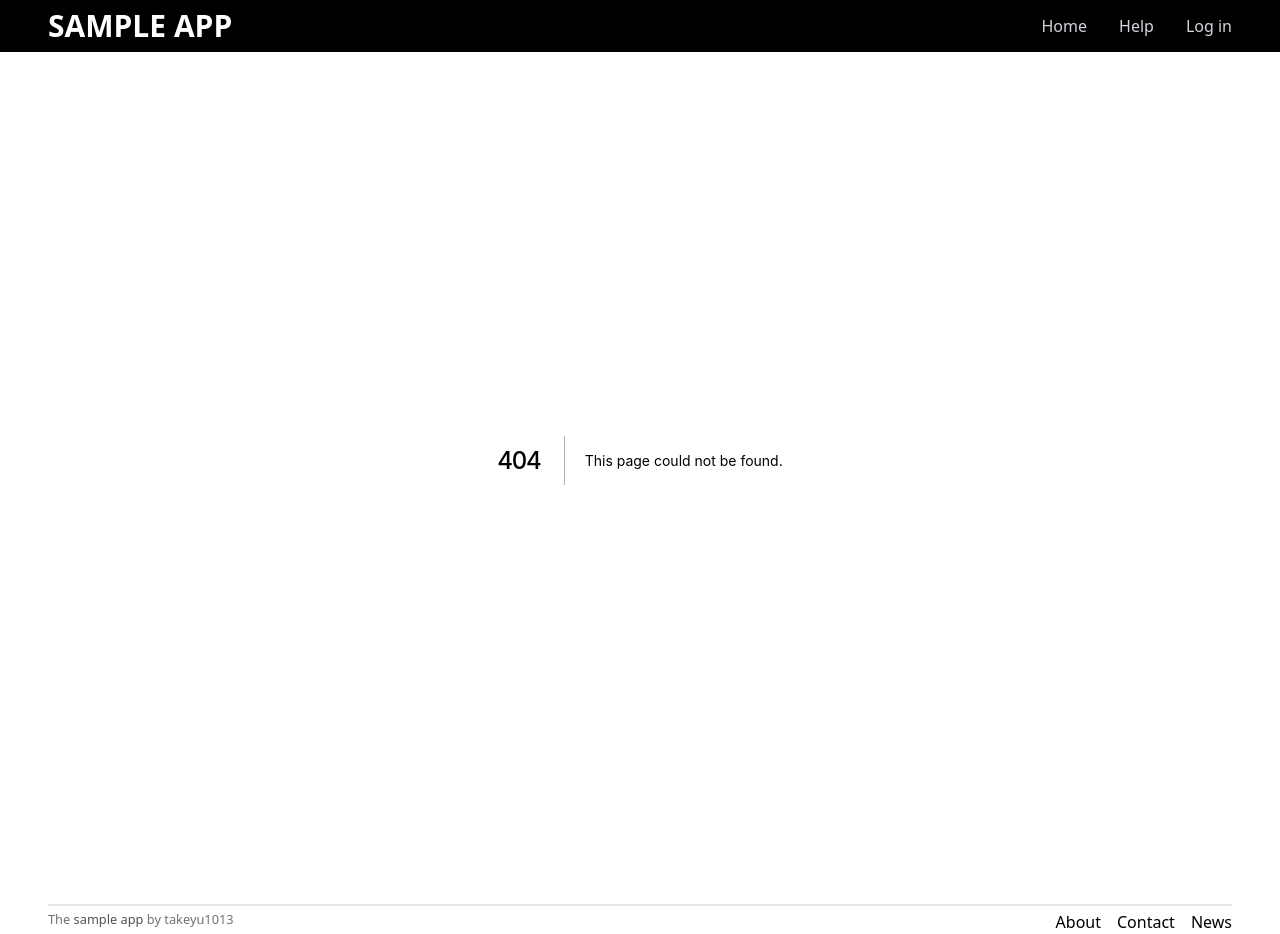
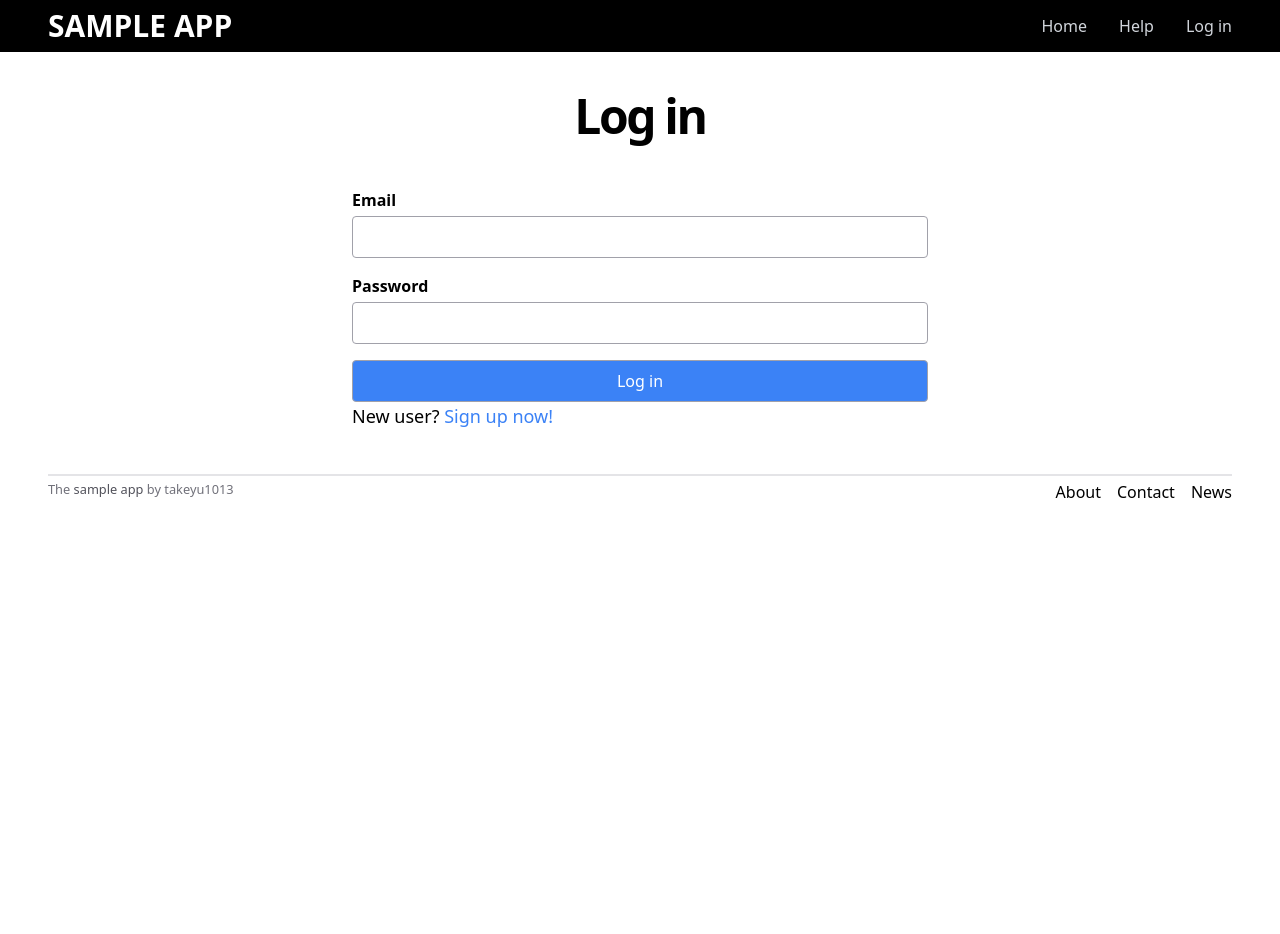
Before and after one commit to takeyu1013/sample_app, a Next.js app: page /login in a window 1280 px wide. Before the commit this address had no page. After the commit the page ends 800 px from the top, so only its background shows below. Built offline with nearby package versions, Linux system fonts and the light colour scheme.

Commit message:
✨ Add a login page

```diff
--- /dev/null
+++ b/src/pages/login.tsx
@@ -0,0 +1,82 @@
+import type { NextPage } from "next";
+import Link from "next/link";
+import { useCallback } from "react";
+import { SubmitHandler, useForm } from "react-hook-form";
+
+import Head from "../layouts/Head";
+
+export type Inputs = {
+  email: string;
+  password: string;
+};
+
+const Login: NextPage = () => {
+  const {
+    register,
+    formState: { errors },
+    handleSubmit,
+  } = useForm<Inputs>();
+  const onSubmit: SubmitHandler<Inputs> = useCallback(async (data) => {
+    const response = await fetch(
+      `${process.env.NEXT_PUBLIC_BACKEND_HOST}/login`,
+      {
+        body: JSON.stringify(data),
+        headers: {
+          "Content-Type": "application/json",
+        },
+        method: "POST",
+      }
+    );
+    if (!response.ok) {
+      throw new Error();
+    }
+  }, []);
+
+  return (
+    <>
+      <Head title="Log in" />
+      <h1>Log in</h1>
+      <form className="mx-auto max-w-xl" onSubmit={handleSubmit(onSubmit)}>
+        <label className="pt-4 pb-1">Email</label>
+        <input
+          className="px-4 py-2 rounded"
+          {...register("email", {
+            required: "Email is required",
+            pattern: {
+              value: /\S+@\S+\.\S+/,
+              message: "Email is invaild",
+            },
+          })}
+        />
+        {errors.email && errors.email.message}
+        <label className="pt-4 pb-1">Password</label>
+        <input
+          className="px-4 py-2 rounded"
+          {...register("password", {
+            required: "Password is required",
+            minLength: {
+              value: 6,
+              message: "Password is too short(minimum is 6 characters)",
+            },
+          })}
+        />
+        {errors.password && "Password is required"}
+        <div className="pt-4">
+          <input
+            className="bg-blue-500 hover:bg-blue-600 rounded text-white px-4 py-2"
+            type="submit"
+            value="Log in"
+          />
+          <p>
+            New user?{" "}
+            <Link href="/signup">
+              <a className="text-blue-500 hover:text-blue-600">Sign up now!</a>
+            </Link>
+          </p>
+        </div>
+      </form>
+    </>
+  );
+};
+
+export default Login;
```
